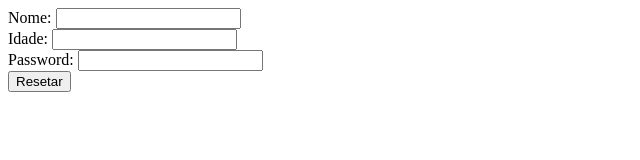
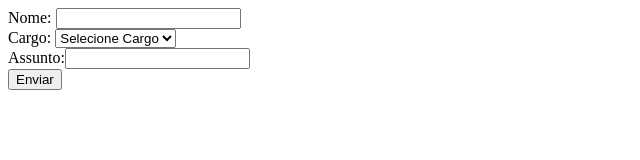
Before and after one commit to LuanCRVG/Ola-Mundo, a plain HTML site: page site exemplo/Dio/index.html in a window 1280 px wide. Shown: the whole page, without its empty margins (0-640 px from the left). Drawn offline with Linux system fonts and the light colour scheme.

Commit message:
Update index.html

```diff
--- a/site exemplo/Dio/index.html
+++ b/site exemplo/Dio/index.html
@@ -7,16 +7,20 @@
 </head>
 <body>
 
-    <form method="get">
+    <form onsubmit="" method="get">
     <label>Nome:</label> <input type="text" Name="name"><br>
-    <label>Idade:</label> <input type="number" Name="age"><br>
-    <label>Password:</label> <input type="password" Name="password"><br>
-
-    <button type="reset"> Resetar</button>
-
-
-
-
+    <label>Cargo:</label>
+    <select  name="role">
+        <option value="">Selecione Cargo</option>
+        <option value="Administrativo">Administrativo</option>
+        <option  value="TI">TI</option>
+        <option value="Gerente">Gerente</option>
+        <option value="Diretor">Diretor</option>
+        <option value="Presidente">Presidente</option>
+        </select>
+        <br>
+        <label>Assunto:</label><input type="text" name="subject"><br>
+        <button type="submit"> Enviar</button>
 
 
     </form>
@@ -24,5 +28,9 @@
 
 
 
+
+
+
+
 </body>
 </html>
```
